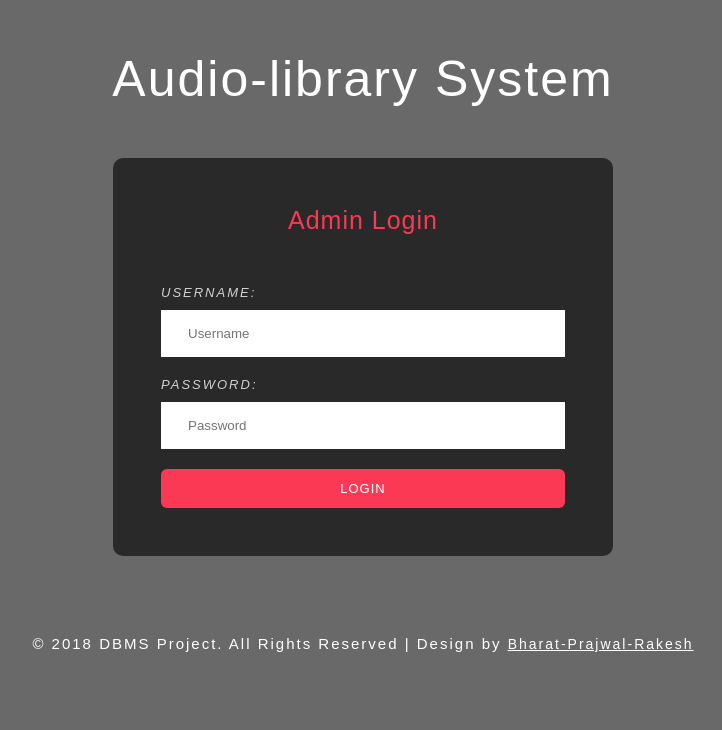
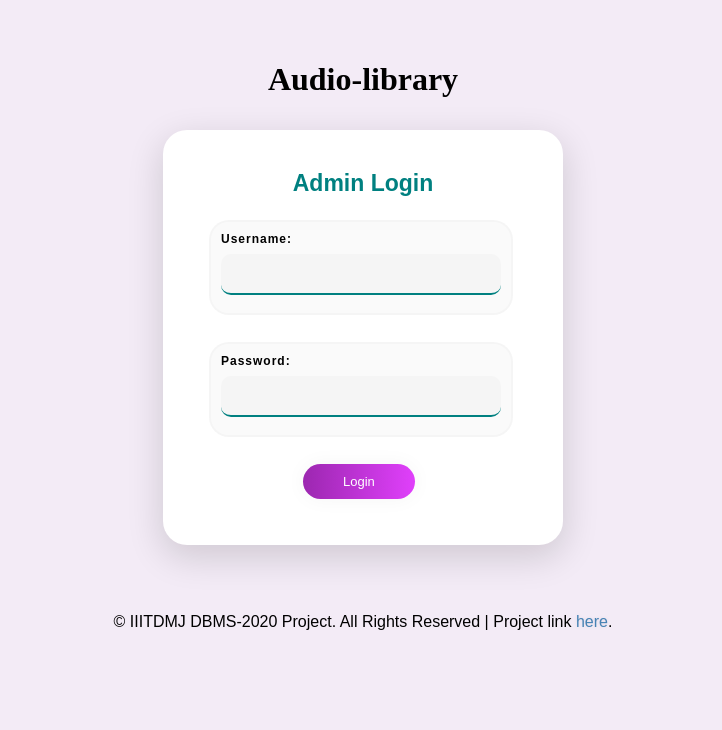
Before and after one commit to itsrdb/Audio-library, a PHP site: page /login-manager.php in a window 1280 px wide. Shown: the top 730 px of the page, without its empty margins (277-999 px from the left). Run offline with PHP 8.4, Linux system fonts and the light colour scheme.

Commit message:
Updated login page

```diff
--- a/css/style.css
+++ b/css/style.css
@@ -1,228 +1,180 @@
-body {
-    margin: 0;
-    padding: 0;
-    background-color: dimgrey;
-    min-height: 80vh;
-    font-family: 'Raleway', sans-serif;
-}
-h1 {
-    margin: 0;
-    color: #ffffff;
-    text-align: center;
-    font-size: 50px;
-    font-weight: 500;
-    letter-spacing: 2px;
-    padding: 50px 0;
-}
-h2 {
-    margin: 0;
-    color: #fc3955;
-    font-size: 25px;
-    font-weight: 400;
-    text-align: center;
-    letter-spacing: 1px;
-    padding-bottom: 30px;
-}
-.admin-login-form {
-    background: rgba(0, 0, 0, 0.6117647058823529);
-    max-width: 500px;
-    margin: 0 auto;
-    padding: 3em;
-    border-radius: 10px;
-    box-sizing: border-box;
-}
-.w3l-form-group {
-    margin: 20px 0;
+	body {
+	background-color: #F3EBF6;
+	font-family: 'Ubuntu', sans-serif;
 }
 
-.w3l-form-group label {
-    display: block;
-    text-transform: uppercase;
-    font-size: 13px;
-    color: #d2d2d2;
-    letter-spacing: 2px;
-    margin-bottom: 10px;
-    font-style: italic;
-}
-.group {
-    display: flex;
-    padding: 15px 5px;
-    background-color: #ffffff;
+.sign {
+	padding-top: 40px;
+	font-family: 'Ubuntu', sans-serif;
+	font-weight: bold;
+	font-size: 23px;
 }
 
-.group i {
-    color: #fc3955;
-    font-size: 20px;
-    padding: 0 10px;
+.heading {
+	padding-top: 40px;
+    font-family: "Times New Roman", Times, serif;
 }
 
-.w3l-form-group {
-    margin: 20px 0;
+.form-group {
+	width: 76%;
+    text-align: left;
+	font-weight: 700;
+	font-size: 12px;
+	letter-spacing: 1px;
+	background: rgba(136, 126, 126, 0.04);
+	padding: 10px 10px;
+	border: none;
+
+	border-radius: 20px;
+	outline: none;
+	box-sizing: border-box;
+	border: 2px solid rgba(0, 0, 0, 0.02);
+	margin-bottom: 50px;
+	margin-left: 46px;
+
+	margin-bottom: 27px;
+	font-family: 'Ubuntu', sans-serif;
+
 }
 
-.w3l-form-group label {
-    display: block;
-    text-transform: uppercase;
-    font-size: 13px;
-    color: #d2d2d2;
-    letter-spacing: 2px;
-    margin-bottom: 10px;
-    font-style: italic;
+.un:focus,
+.pass:focus {
+	border: 2px solid rgba(0, 0, 0, 0.18) !important;
 }
 
-input[type="text"],
-input[type="password"] {
-    width: 100%;
-    border: none;
-    box-sizing: border-box;
-    background: transparent;
-    color: #000;
+.sub-btn {
+	cursor: pointer;
+	border-radius: 5em;
+	color: #fff;
+	background: linear-gradient(to right, #9C27B0, #E040FB);
+	border: 0;
+	padding-left: 40px;
+	padding-right: 40px;
+	padding-bottom: 10px;
+	padding-top: 10px;
+	font-family: 'Ubuntu', sans-serif;
+	margin-left: 35%;
+	font-size: 13px;
+	box-shadow: 0 0 20px 1px rgba(0, 0, 0, 0.04);
 }
 
-input[type="text"]:focus,
-input[type="password"]:focus {
-    outline: none;
+.admin-login-form {
+	background-color: #FFFFFF;
+	width: 400px;
+	height: 400px;
+	margin: 2em auto;
+    padding-bottom: 15px;
+	border-radius: 1.5em;
+	box-shadow: 0px 11px 35px 2px rgba(0, 0, 0, 0.14);
 }
 
-button {
-    background: #fc3955;
-    color: #ffffff;
-    font-size: 13px;
-    text-transform: uppercase;
-    letter-spacing: 1px;
-    border: none;
-    padding: 12px 60px;
-    cursor: pointer;
-    width: 100%;
-    border-radius: 6px;
+.sign {
+	color: #8C55AA;
+	font-family: 'Ubuntu', sans-serif;
+	font-weight: bold;
+	font-size: 23px;
 }
 
-button:hover {
-    background-color: #00BCD4;
-    transition-duration: 5s;
+.un {
+	width: 76%;
+	color: rgb(38, 50, 56);
+	font-weight: 700;
+	font-size: 14px;
+	letter-spacing: 1px;
+	background: rgba(136, 126, 126, 0.04);
+	padding: 10px 20px;
+	border: none;
+	border-radius: 20px;
+	outline: none;
+	box-sizing: border-box;
+	border: 2px solid rgba(0, 0, 0, 0.02);
+	margin-bottom: 50px;
+	margin-left: 46px;
+	text-align: center;
+	margin-bottom: 27px;
+	font-family: 'Ubuntu', sans-serif;
+}
+
+.pass {
+	width: 76%;
+	color: rgb(38, 50, 56);
+	font-weight: 700;
+	font-size: 14px;
+	letter-spacing: 1px;
+	background: rgba(136, 126, 126, 0.04);
+	padding: 10px 20px;
+	border: none;
+	border-radius: 20px;
+	outline: none;
+	box-sizing: border-box;
+	border: 2px solid rgba(0, 0, 0, 0.02);
+	margin-bottom: 50px;
+	margin-left: 46px;
+	text-align: center;
+	margin-bottom: 27px;
+	font-family: 'Ubuntu', sans-serif;
+}
+
+.un:focus,
+.pass:focus {
+	border: 2px solid rgba(0, 0, 0, 0.18) !important;
+}
+
+input[type=text], select {
+  width: 100%;
+  padding: 12px 20px;
+  margin: 8px 0;
+  background: rgba(136, 126, 126, 0.04);
+  display: inline-block;
+  border: 1px solid #ccc;
+  border-radius: 10px;
+  box-sizing: border-box;
+  border: none;
+  border-bottom: 2px solid teal;
+}
+
+input[type=password], select {
+  width: 100%;
+  padding: 12px 20px;
+  margin: 8px 0;
+  background: rgba(136, 126, 126, 0.04);
+  display: inline-block;
+  border: 1px solid #ccc;
+  border-radius: 10px;
+  box-sizing: border-box;
+  border: none;
+  border-bottom: 2px solid teal;
+}
+
+.submit {
+	cursor: pointer;
+	border-radius: 5em;
+	color: #fff;
+	background: linear-gradient(to right, #9C27B0, #E040FB);
+	border: 0;
+	padding-left: 40px;
+	padding-right: 40px;
+	padding-bottom: 10px;
+	padding-top: 30px;
+	font-family: 'Ubuntu', sans-serif;
+	margin-left: 35%;
+	font-size: 13px;
+	box-shadow: 0 0 20px 1px rgba(0, 0, 0, 0.04);
 }
 
 .forgot {
-    display: flex;
-    justify-content: space-between;
-    margin: 20px 0;
+	text-shadow: 0px 0px 3px rgba(117, 117, 117, 0.12);
+	color: #E1BEE7;
+	padding-top: 15px;
 }
 
 a {
-    color: #eee;
-    font-size: 14px;
-    text-decoration: none;
+	text-shadow: 0px 0px 3px rgba(117, 117, 117, 0.12);
+	color: #4682B4;
+	text-decoration: none
 }
 
-.forgot p {
-    color: #ffffff;
-    text-align: center;
-    margin: 0px;
-	font-size: 13px;
+.foo {
+    align-content: center;
+    padding-top: 20px;
 }
-
-.register {
-    color: #00BCD4;
-    text-decoration: none;
-}
-
-/*--footer--*/
-
-p.copyright-agileinfo {
-    font-size: 15px;
-    letter-spacing: 2px;
-    color: #fff;
-    font-weight: 300;
-}
-
-footer p a {
-    display: inline-block;
-    color: #fff;
-    text-decoration: underline;
-}
-
-footer p a:hover {
-    color: #fff;
-    text-decoration: none;
-    -webkit-transition: 0.5s all;
-    -o-transition: 0.5s all;
-    -moz-transition: 0.5s all;
-    -ms-transition: 0.5s all;
-    transition: 0.5s all;
-}
-
-footer {
-    padding: 4em 0;
-    text-align: center;
-}
-/*--//footer--*/
-
-/*-- /responsive design --*/
-
-@media(max-width:768px) {
-    h1 {
-        font-size: 47px;
-    }
-}
-
-@media(max-width:667px) {
-    h1 {
-        font-size: 45px;
-    }
-}
-
-@media(max-width:640px) {
-    p.copyright-agileinfo {
-        letter-spacing: 1px;
-    }
-    h1 {
-        font-size: 43px;
-    }
-}
-
-@media(max-width:568px) {
-    h1 {
-        font-size: 40px;
-    }
-    p.copyright-agileinfo {
-        font-size: 14px;
-    }
-}
-
-@media(max-width:480px) {
-    .w3l-login-form {
-    margin: 0 3vw;
-}
-    h1 {
-        font-size: 38px;
-    }
-    p.copyright-agileinfo {
-        line-height: 1.8em;
-    }
-}
-
-@media(max-width:414px) {
-    h1 {
-        font-size: 34px;
-    }
-}
-
-@media(max-width:384px) {
-    h1 {
-        font-size: 30px;
-    }
-}
-
-@media(max-width:320px) {
-    h1 {
-        font-size: 25px;
-    }
-    .forgot p {
-        text-align: left;
-    }
-    .forgot {
-        display: block;
-    }
-}
-
-/*-- /responsive design --*/
--- a/login-manager.php
+++ b/login-manager.php
@@ -3,36 +3,34 @@
 
 <head>
     <title>A-Library</title>
-    <link href="css/style.css" rel="stylesheet" type="text/css" />
+    <link rel="stylesheet" type="text/css" href="css/style.css?v=<?php echo time(); ?>">
 </head>
 
 <body>
-    <h1>Audio-library System</h1>
+    <center><h1 class="heading" style="color: #000000;">Audio-library</h1></center>
     <div class="admin-login-form">
-        <h2>Admin Login</h2>
+        <p class="sign" align="center" style="color:teal;">Admin Login</p>
         <form action="includes/login-hm.inc.php" method="POST">
-            <div class=" w3l-form-group">
-                <label>Username:</label>
+            <div class="form-group">
+                Username:
                 <div class="group">
                     <i class="fas fa-user"></i>
-                    <input type="text" class="form-control" name="username" placeholder="Username" required="required" />
+                    <input type="text" class="form-control" name="username" placeholder="" required="required" />
                 </div>
             </div>
-            <div class=" w3l-form-group">
-                <label>Password:</label>
+            <div class="form-group">
+                Password:
                 <div class="group">
                     <i class="fas fa-unlock"></i>
-                    <input type="password" class="form-control" name="pwd" placeholder="Password" required="required" />
+                    <input type="password" class="form-control" name="pwd" placeholder="" required="required" />
                 </div>
             </div>
-            <!--<div class="forgot">
-                <a href="#">Forgot Password?</a>
-                <p><input type="checkbox">Remember Me</p>
-            </div>-->
-            <button type="submit" name="login-submit">Login</button>
+            <button class="sub-btn" type="submit" name="login-submit">Login</button>
         </form>
     </div>
+    <div class="foo">
     <footer>
-        <p class="copyright-agileinfo"> &copy; 2018 DBMS Project. All Rights Reserved | Design by <a href="https://www.linkedin.com/in/bharat-reddy/">Bharat-Prajwal-Rakesh</a></p>
+        <p><center> &copy; IIITDMJ DBMS-2020 Project. All Rights Reserved | Project link <a href="https://github.com/itsrdb/Audio-library">here</a>.</center></p>
     </footer>
+    </div>
 </body>
```
